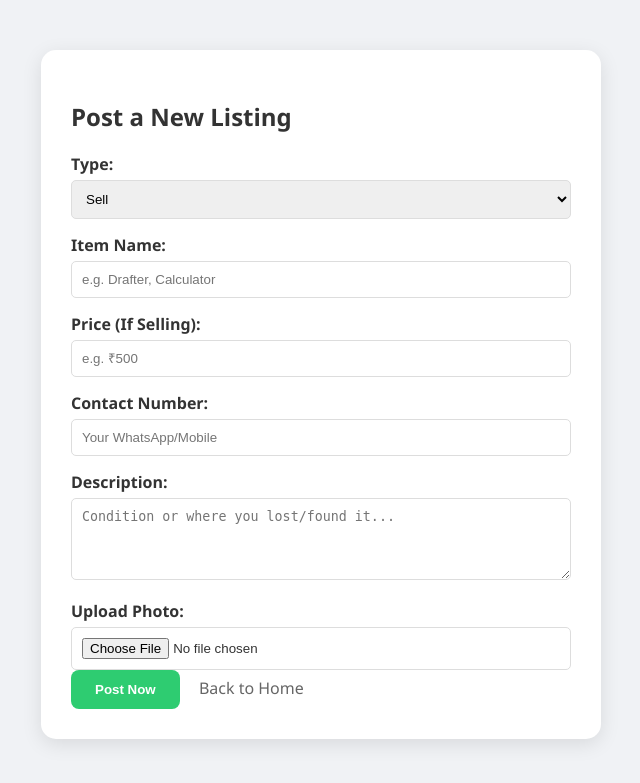
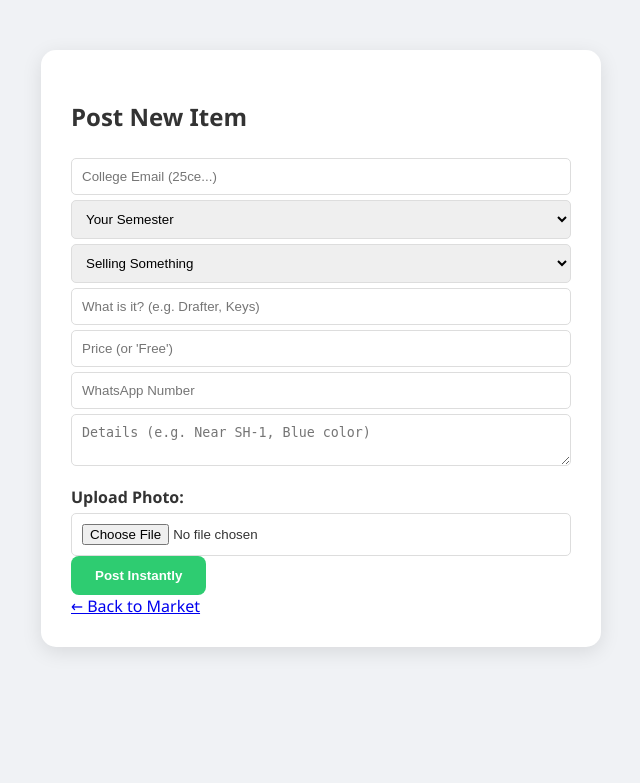
Before and after one commit to umeshvermauv06/mits-market, a Flask app: page /add in a window 1280 px wide. Shown: the top 783 px of the page, without its empty margins (319-959 px from the left). Run offline with Flask 3, Linux system fonts and the light colour scheme.

```diff
--- a/app.py
+++ b/app.py
@@ -22,8 +22,28 @@ class Item(db.Model):
     contact = db.Column(db.String(20), nullable=False)
     desc = db.Column(db.Text, nullable=True)
     image_file = db.Column(db.String(100), nullable=True, default='default.jpg')
+    # Student Info Fields
+    student_name = db.Column(db.String(100))
+    branch = db.Column(db.String(50))
+    semester = db.Column(db.String(10))
 
-# --- THE AUTO-FIX: Create tables before the first request ---
+# --- SMART DECODER ---
+def decode_mits_email(email):
+    # Example: 25ce1um76@mitsgwl.ac.in -> Extract 'ce'
+    username = email.split('@')[0]
+    dept_code = "".join([char for char in username if char.isalpha()]).lower()
+
+    depts = {
+        'ce': 'Civil Engineering',
+        'me': 'Mechanical Engineering',
+        'cse': 'Computer Science',
+        'it': 'Information Technology',
+        'ee': 'Electrical Engineering',
+        'ec': 'Electronics',
+        'ai': 'AI & Data Science'
+    }
+    return depts.get(dept_code, "MITS Student")
+
 with app.app_context():
     db.create_all()
 
@@ -31,18 +51,25 @@ with app.app_context():
 @app.route('/')
 def index():
     cat = request.args.get('category')
-    if cat:
-        all_items = Item.query.filter_by(type=cat).all()
-    else:
-        all_items = Item.query.all()
+    all_items = Item.query.filter_by(type=cat).all() if cat else Item.query.all()
     return render_template('index.html', items=all_items, current_cat=cat)
 
 @app.route('/add', methods=['GET', 'POST'])
 def add_item():
     if request.method == 'POST':
+        email = request.form.get('email').lower()
+
+        # Verification
+        if not email.endswith('@mitsgwl.ac.in'):
+            return "<h1>Error: Use @mitsgwl.ac.in email only!</h1><a href='/add'>Back</a>"
+
+        # Auto-Detect Logic
+        detected_branch = decode_mits_email(email)
+        raw_name = email.split('@')[0]
+        clean_name = ''.join([i for i in raw_name if not i.isdigit()]).title()
+
         file = request.files.get('image')
         filename = 'default.jpg'
-
         if file and file.filename != '':
             filename = secure_filename(file.filename)
             file.save(os.path.join(app.root_path, app.config['UPLOAD_FOLDER'], filename))
@@ -53,7 +80,10 @@ def add_item():
             price=request.form.get('price') or "N/A",
             contact=request.form.get('contact'),
             desc=request.form.get('desc'),
-            image_file=filename
+            image_file=filename,
+            student_name=clean_name,
+            branch=detected_branch,
+            semester=request.form.get('semester')
         )
         db.session.add(new_entry)
         db.session.commit()
--- a/templates/add_item.html
+++ b/templates/add_item.html
@@ -1,38 +1,42 @@
 <!DOCTYPE html>
 <html lang="en">
 <head>
-    <title>Post New Item - MITS</title>
+    <meta charset="UTF-8">
+    <meta name="viewport" content="width=device-width, initial-scale=1.0">
+    <title>Post Item - MITS</title>
     <link rel="stylesheet" href="{{ url_for('static', filename='style.css') }}">
 </head>
 <body>
     <div class="form-container">
-        <h2>Post a New Listing</h2>
-        <form action="/add" method="POST" enctype="multipart/form-data">
-            <label>Type:</label>
-            <select name="type">
-                <option value="Sell">Sell</option>
-                <option value="Lost">Lost</option>
-                <option value="Found">Found</option>
+        <h2>Post New Item</h2>
+        <form method="POST" enctype="multipart/form-data">
+            <input type="email" name="email" placeholder="College Email (25ce...) " required>
+
+            <select name="semester" required>
+                <option value="" disabled selected>Your Semester</option>
+                <option value="1">1st Semester</option>
+                <option value="2">2nd Semester</option>
+                <option value="3">3rd Semester</option>
+                <option value="4">4th Semester</option>
             </select>
 
-            <label>Item Name:</label>
-            <input type="text" name="title" placeholder="e.g. Drafter, Calculator" required>
+            <select name="type" required>
+                <option value="Sell">Selling Something</option>
+                <option value="Lost">Lost Item</option>
+                <option value="Found">Found Item</option>
+            </select>
 
-            <label>Price (If Selling):</label>
-            <input type="text" name="price" placeholder="e.g. ₹500">
-
-            <label>Contact Number:</label>
-            <input type="text" name="contact" placeholder="Your WhatsApp/Mobile" required>
-
-            <label>Description:</label>
-            <textarea name="desc" rows="4" placeholder="Condition or where you lost/found it..."></textarea>
+            <input type="text" name="title" placeholder="What is it? (e.g. Drafter, Keys)" required>
+            <input type="text" name="price" placeholder="Price (or 'Free')">
+            <input type="text" name="contact" placeholder="WhatsApp Number" required>
+            <textarea name="desc" placeholder="Details (e.g. Near SH-1, Blue color)"></textarea>
 
             <label>Upload Photo:</label>
-            <input type="file" name="image" accept="image/*">
+            <input type="file" name="image">
 
-            <button type="submit" class="btn">Post Now</button>
-            <a href="/" class="cancel-link">Back to Home</a>
+            <button type="submit" class="btn">Post Instantly</button>
         </form>
+        <a href="/">← Back to Market</a>
     </div>
 </body>
 </html>
```
Also changed, not shown: templates/index.html (+19 -19 lines).
